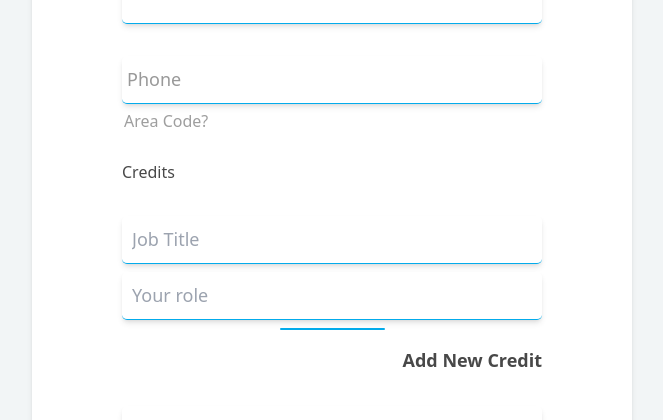
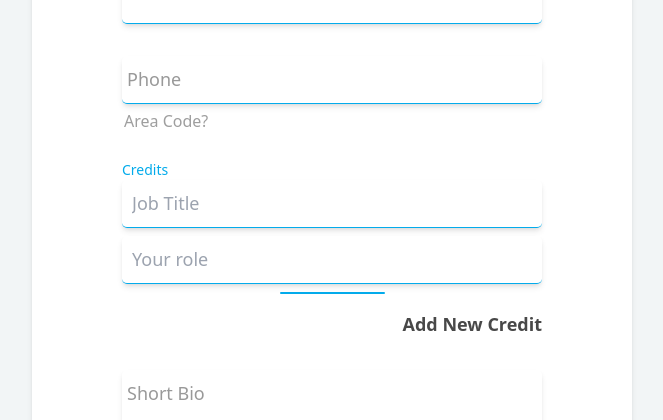
Before and after one commit to sdbxsdb/we-are-crew, a Next.js app: page /I-am-crew in a window 1280 px wide. Shown: the part 1320-1740 px from the top of the page, without its empty margins (308-971 px from the left). Built offline with nearby package versions, Linux system fonts and the light colour scheme; no server answers.

Commit message:
small tweak to styling of my crew

```diff
--- a/components/Account.js
+++ b/components/Account.js
@@ -230,7 +230,6 @@ const Account = ({ session }) => {
       <select name="title"
       onChange={(e) => setTitle(e.target.value) } value={title}>
         <option value="Choose Department" default >Choose Title</option>
-
         {selectedDept?.titles?.map((title) => (
         <option key={title} value={title}>
           {title}
--- a/components/DynamicList.js
+++ b/components/DynamicList.js
@@ -38,11 +38,11 @@ function DynamicList({ credits, setCredits }) {
 
   return (
     <li className="relative styledList w-full md:w-[420px]">
-      <h3>Credits</h3>
+      <h3 className="text-sm text-wearecrewBlue">Credits</h3>
       {shownList.map((x, i) => {
         return (
           <div
-            className="flex w-full flex-col relative mt-8 gap-y-2 styledList"
+            className="flex w-full flex-col relative gap-y-2 styledList"
             key={i}
           >
             {shownList.length > 1 && (
```
